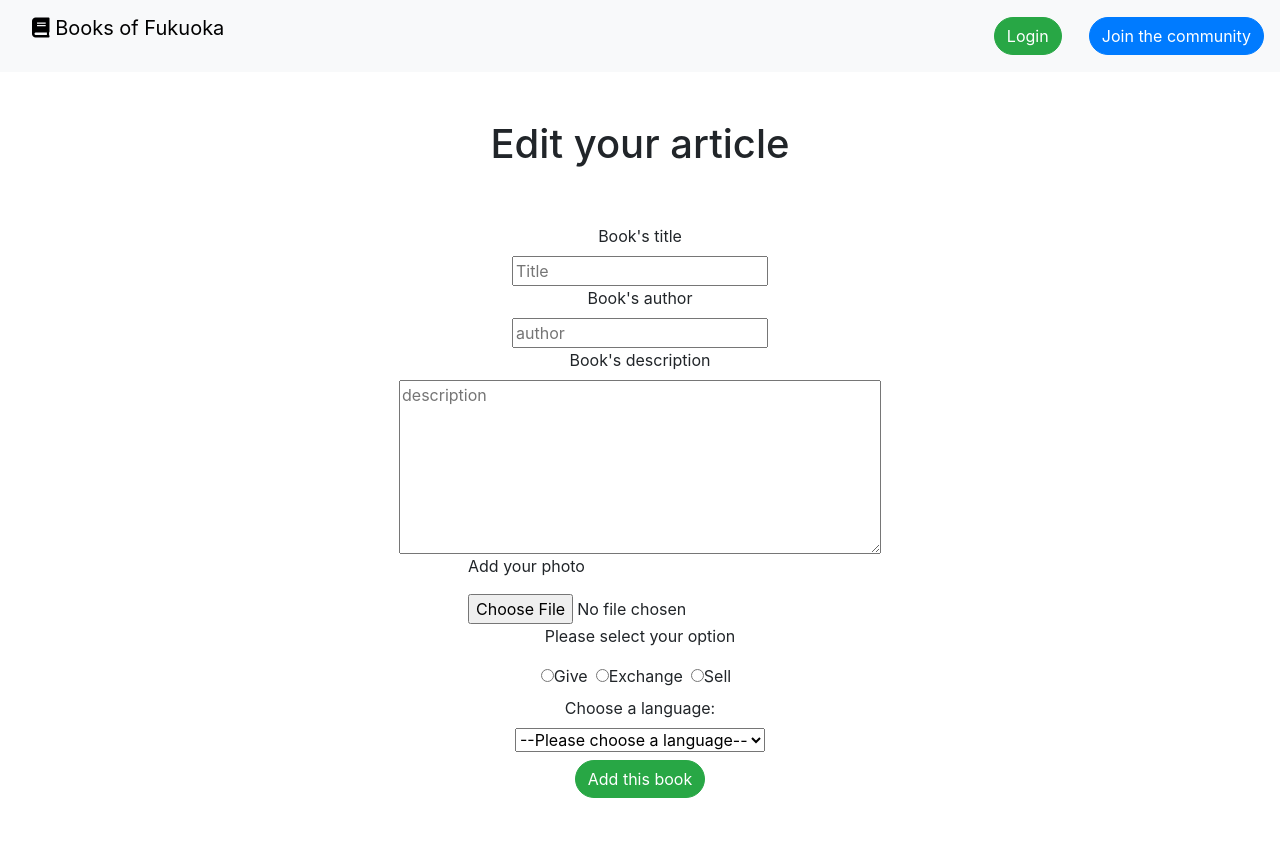
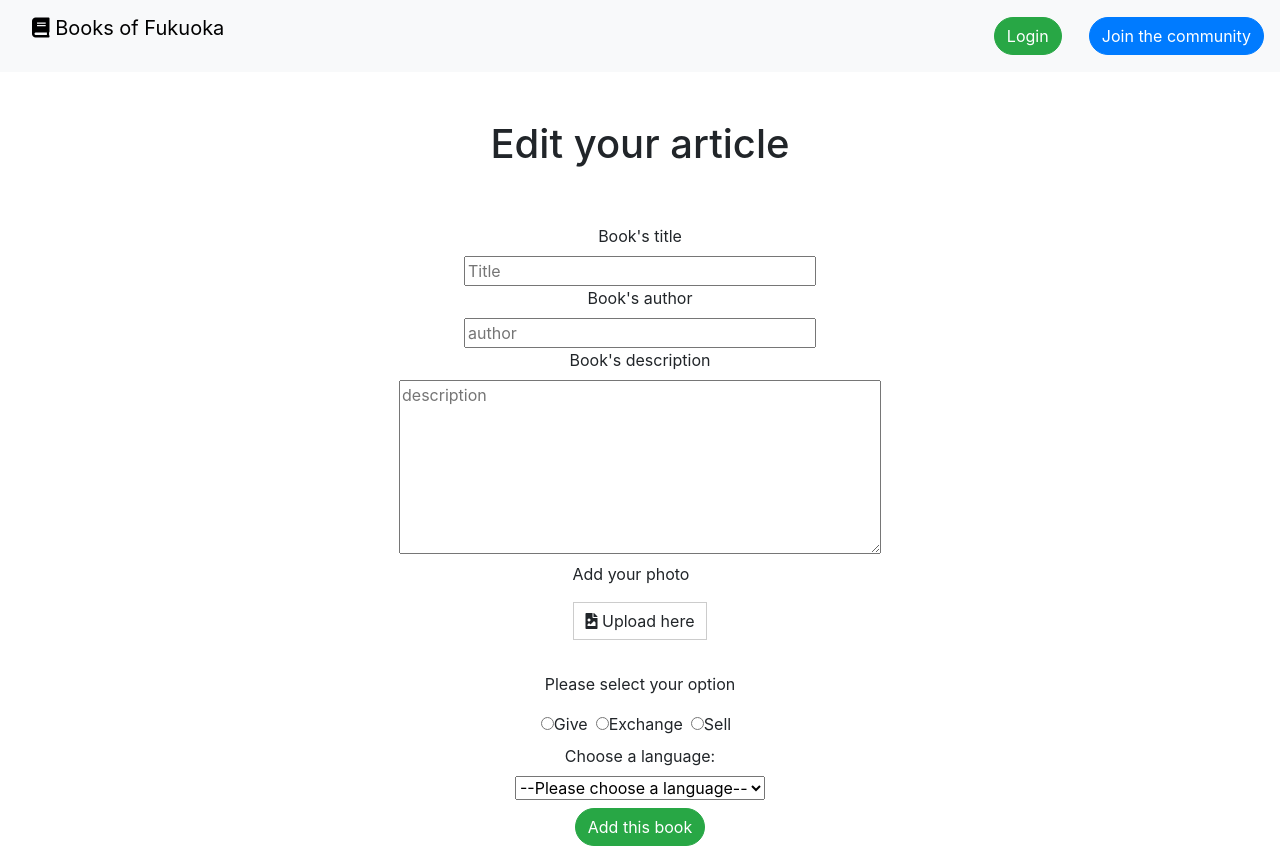
Before and after one commit to adriben/fukubook, a Vue app in the folder client/: page /addBook in a window 1280 px wide. Before the commit the page ends 800 px from the top, so only its background shows below. Built offline with nearby package versions, Linux system fonts and the light colour scheme; what vue-flag-icon would draw is missing.

Commit message:
ajout de la fonction pour visualiser l image lors de l upload

```diff
--- a/client/src/components/TheHeader.vue
+++ b/client/src/components/TheHeader.vue
@@ -40,6 +40,11 @@
               <li>
                 <router-link to="/addBook">
                   <button class="btn btn-danger">+ Add your book</button>
+                </router-link>
+              </li>
+              <li>
+                <router-link to="/">
+                  <i class="fas fa-user-cog"></i>
                 </router-link>
               </li>
               <li class="text-center">
--- a/client/src/views/AddBook.vue
+++ b/client/src/views/AddBook.vue
@@ -32,11 +32,17 @@
           id="description"
           required
         />
-        <div class="photo">
+        <div class="photo mt-2">
           <p>Add your photo</p>
-          <input type="file" />
+          <input type="file" id="file-upload" @change="onFileChange" />
+          <label accept="image/*" for="file-upload" class="custom-file-upload"
+            ><i class="fas fa-file-image"></i> Upload here</label
+          >
+          <div v-if="this.url">
+            <img :src="url" alt="uploaded image" id="imageUploaded" />
+          </div>
         </div>
-        <div class="container text-center radio">
+        <div class="container text-center radio mt-4">
           <p>Please select your option</p>
           <input
             type="radio"
@@ -99,8 +105,10 @@ export default {
       option: "",
       userId: this.$store.state.user.userId,
       lang: "",
+      url: null,
     };
   },
+
   methods: {
     addBook: async function (event) {
       event.preventDefault();
@@ -114,6 +122,10 @@ export default {
         lang: this.lang,
       });
     },
+    onFileChange(e) {
+      const file = e.target.files[0];
+      this.url = URL.createObjectURL(file);
+    },
   },
 };
 </script>
@@ -124,4 +136,17 @@ export default {
   justify-content: center;
   align-items: center;
 }
+
+input[type="text"] {
+  width: 22rem;
+}
+input[type="file"] {
+  display: none;
+}
+.custom-file-upload {
+  border: 1px solid #ccc;
+  display: inline-block;
+  padding: 6px 12px;
+  cursor: pointer;
+}
 </style>
--- a/client/src/views/Modification.vue
+++ b/client/src/views/Modification.vue
@@ -104,6 +104,7 @@ export default {
   mounted: async function () {
     this.getBookInfo();
   },
+
   methods: {
     getBookInfo: async function () {
       return fetch(
```
